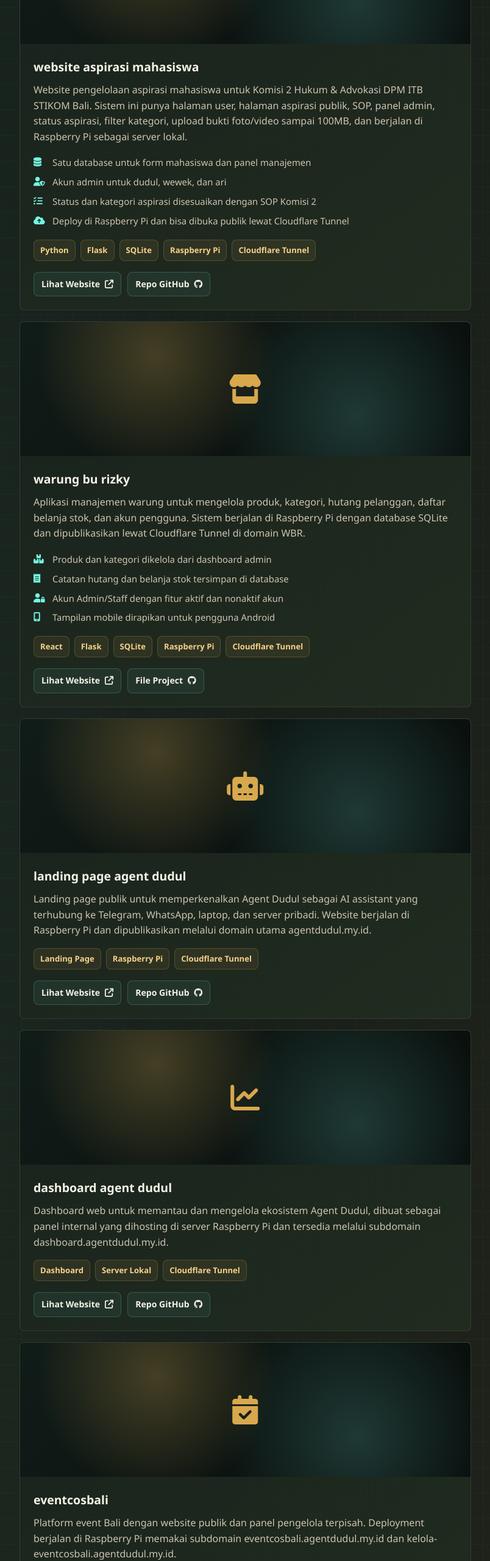
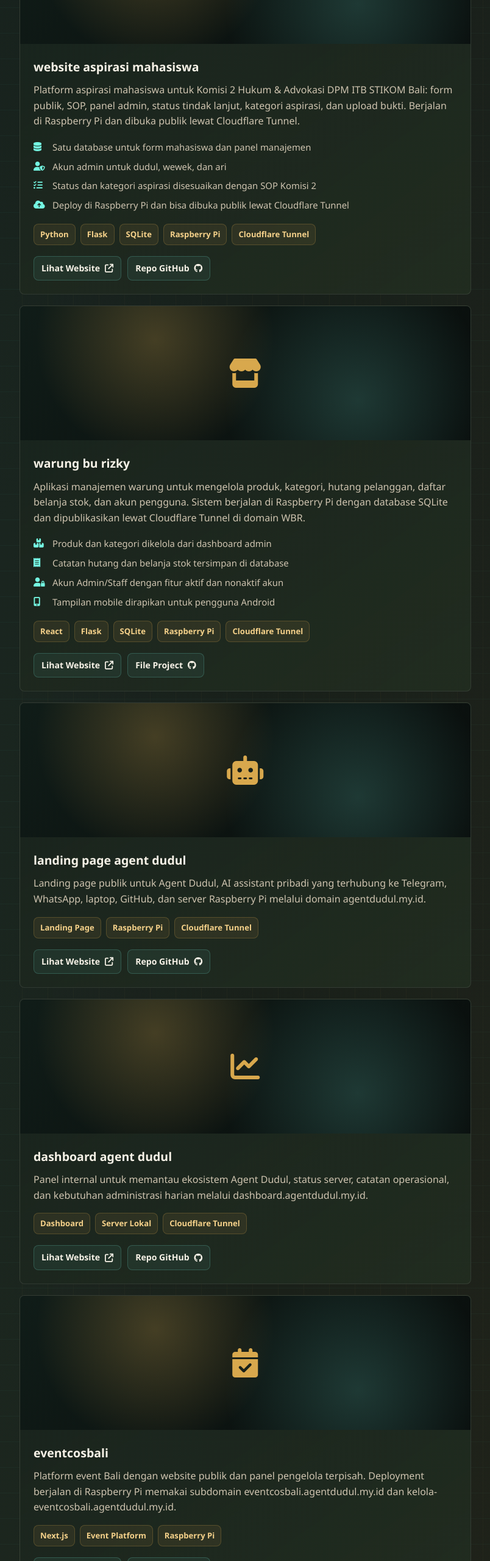
Before and after one commit to frengky21/portofolio, a plain HTML site: page index.html in a window 1280 px wide. Shown: the part 3600-6160 px from the top of the page at 61% size, without its empty margins (48-852 px from the left). Drawn offline with Linux system fonts and the light colour scheme.

Commit message:
Clarify portfolio project summaries

```diff
--- a/index.html
+++ b/index.html
@@ -219,7 +219,7 @@
                         <div class="project-media project-icon-card"><i class="fas fa-comments" aria-hidden="true"></i></div>
                         <div class="project-content">
                             <h3>website aspirasi mahasiswa</h3>
-                            <p>Website pengelolaan aspirasi mahasiswa untuk Komisi 2 Hukum & Advokasi DPM ITB STIKOM Bali. Sistem ini punya halaman user, halaman aspirasi publik, SOP, panel admin, status aspirasi, filter kategori, upload bukti foto/video sampai 100MB, dan berjalan di Raspberry Pi sebagai server lokal.</p>
+                            <p>Platform aspirasi mahasiswa untuk Komisi 2 Hukum & Advokasi DPM ITB STIKOM Bali: form publik, SOP, panel admin, status tindak lanjut, kategori aspirasi, dan upload bukti. Berjalan di Raspberry Pi dan dibuka publik lewat Cloudflare Tunnel.</p>
                             <div class="project-highlights">
                                 <span><i class="fas fa-database" aria-hidden="true"></i> Satu database untuk form mahasiswa dan panel manajemen</span>
                                 <span><i class="fas fa-user-shield" aria-hidden="true"></i> Akun admin untuk dudul, wewek, dan ari</span>
@@ -279,12 +279,12 @@
 
                                         <article class="project-card featured-project">
                         <div class="project-media project-icon-card"><i class="fas fa-robot" aria-hidden="true"></i></div>
-                        <div class="project-content"><h3>landing page agent dudul</h3><p>Landing page publik untuk memperkenalkan Agent Dudul sebagai AI assistant yang terhubung ke Telegram, WhatsApp, laptop, dan server pribadi. Website berjalan di Raspberry Pi dan dipublikasikan melalui domain utama agentdudul.my.id.</p><div class="tag-list"><span>Landing Page</span><span>Raspberry Pi</span><span>Cloudflare Tunnel</span></div><div class="project-links"><a href="https://agentdudul.my.id/" target="_blank" rel="noreferrer"><span>Lihat Website</span><i class="fas fa-arrow-up-right-from-square" aria-hidden="true"></i></a><a href="https://github.com/frengky21/agentdudul-main" target="_blank" rel="noreferrer"><span>Repo GitHub</span><i class="fab fa-github" aria-hidden="true"></i></a></div></div>
+                        <div class="project-content"><h3>landing page agent dudul</h3><p>Landing page publik untuk Agent Dudul, AI assistant pribadi yang terhubung ke Telegram, WhatsApp, laptop, GitHub, dan server Raspberry Pi melalui domain agentdudul.my.id.</p><div class="tag-list"><span>Landing Page</span><span>Raspberry Pi</span><span>Cloudflare Tunnel</span></div><div class="project-links"><a href="https://agentdudul.my.id/" target="_blank" rel="noreferrer"><span>Lihat Website</span><i class="fas fa-arrow-up-right-from-square" aria-hidden="true"></i></a><a href="https://github.com/frengky21/agentdudul-main" target="_blank" rel="noreferrer"><span>Repo GitHub</span><i class="fab fa-github" aria-hidden="true"></i></a></div></div>
                     </article>
 
                     <article class="project-card featured-project">
                         <div class="project-media project-icon-card"><i class="fas fa-chart-line" aria-hidden="true"></i></div>
-                        <div class="project-content"><h3>dashboard agent dudul</h3><p>Dashboard web untuk memantau dan mengelola ekosistem Agent Dudul, dibuat sebagai panel internal yang dihosting di server Raspberry Pi dan tersedia melalui subdomain dashboard.agentdudul.my.id.</p><div class="tag-list"><span>Dashboard</span><span>Server Lokal</span><span>Cloudflare Tunnel</span></div><div class="project-links"><a href="https://dashboard.agentdudul.my.id/" target="_blank" rel="noreferrer"><span>Lihat Website</span><i class="fas fa-arrow-up-right-from-square" aria-hidden="true"></i></a><a href="https://github.com/frengky21/dashboard-agentdudul" target="_blank" rel="noreferrer"><span>Repo GitHub</span><i class="fab fa-github" aria-hidden="true"></i></a></div></div>
+                        <div class="project-content"><h3>dashboard agent dudul</h3><p>Panel internal untuk memantau ekosistem Agent Dudul, status server, catatan operasional, dan kebutuhan administrasi harian melalui dashboard.agentdudul.my.id.</p><div class="tag-list"><span>Dashboard</span><span>Server Lokal</span><span>Cloudflare Tunnel</span></div><div class="project-links"><a href="https://dashboard.agentdudul.my.id/" target="_blank" rel="noreferrer"><span>Lihat Website</span><i class="fas fa-arrow-up-right-from-square" aria-hidden="true"></i></a><a href="https://github.com/frengky21/dashboard-agentdudul" target="_blank" rel="noreferrer"><span>Repo GitHub</span><i class="fab fa-github" aria-hidden="true"></i></a></div></div>
                     </article>
 
                     <article class="project-card featured-project">
@@ -315,7 +315,7 @@
                         <div class="project-media project-icon-card ai-agent-icon-card"><i class="fas fa-brain" aria-hidden="true"></i></div>
                         <div class="project-content">
                             <h3>ai agent development</h3>
-                            <p>Sistem personal AI automation berbasis OpenClaw yang terhubung ke WhatsApp, Telegram, dan Discord. Ekosistem ini berjalan lintas perangkat melalui node sokai-white, sokai-black, dan sokai-gray untuk membantu pekerjaan teknis harian, pengelolaan server, dan otomasi repo.</p>
+                            <p>Ekosistem AI automation pribadi berbasis OpenClaw untuk membantu chat, troubleshooting, pengelolaan server, GitHub backup, dan pekerjaan teknis lintas perangkat sokai-white, sokai-black, dan sokai-gray.</p>
                             <div class="project-highlights">
                                 <span><i class="fas fa-network-wired" aria-hidden="true"></i> Komunikasi antar-device melalui jaringan rumah dan node sokai-white, sokai-black, sokai-gray</span>
                                 <span><i class="fab fa-github" aria-hidden="true"></i> Mengelola repo, commit, push, dan GitHub Pages</span>
```
